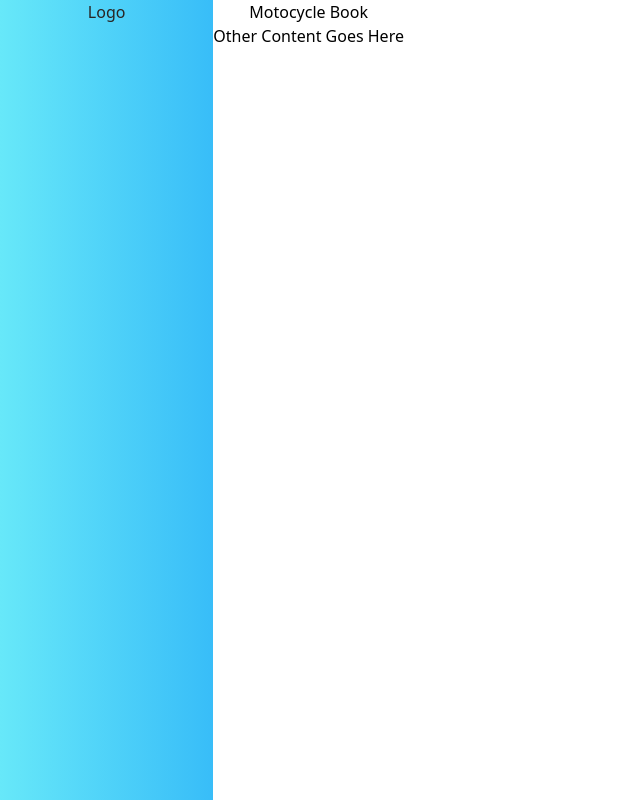
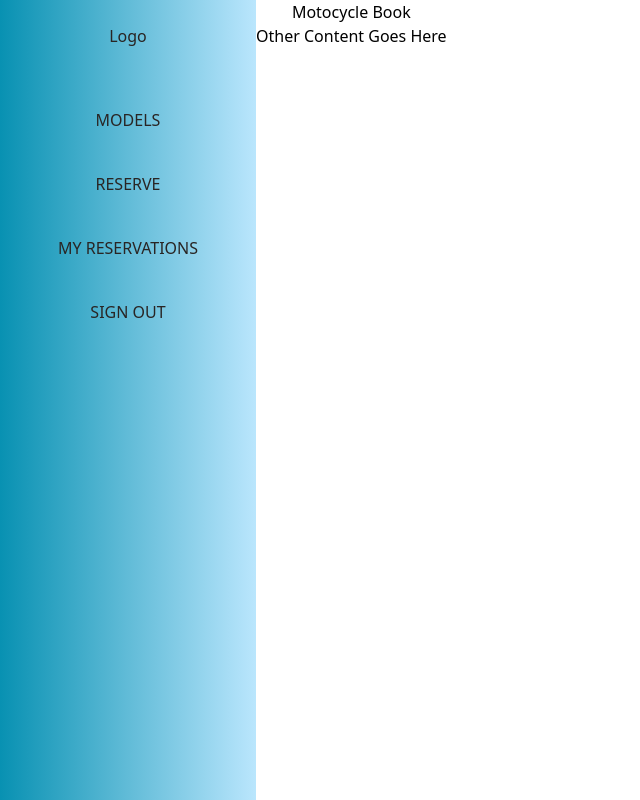
Before and after one commit to vikipretium/motorcycle-testdrive-frontend, a React (Create React App) app: page / in a window 1280 px wide. Shown: the whole page, without its empty margins (0-640 px from the left). Built offline with nearby package versions, Linux system fonts and the light colour scheme.

Commit message:
Add Navbar links and add colours and transitions to them

```diff
--- a/src/side_navbar/Navbar.js
+++ b/src/side_navbar/Navbar.js
@@ -1,9 +1,20 @@
 function NavBar() {
   return (
-    <div className="bg-gradient-to-r from-cyan-300 to-sky-400 text-stone-800 w-1/6 space-y-4">
-      <p> Logo </p>
+    <div className="bg-gradient-to-r from-cyan-600 to-sky-200 text-stone-800 w-1/5 space-y-4 align-middle justify-center">
+      <p className="py-6"> Logo </p>
       <nav>
-        <a className="block py-3 5 px-5"> </a>
+        <a href="#home" className="block py-5 px-5 rounded transition duration 300 hover:bg-blue-500 hover:text-white">
+          <p> MODELS </p>
+        </a>
+        <a href="#home" className="block py-5 px-5 rounded transition duration 300 hover:bg-blue-500 hover:text-white">
+          <p>RESERVE </p>
+        </a>
+        <a href="#home" className="block py-5 px-5 rounded transition duration 300 hover:bg-blue-500 hover:text-white">
+          <p> MY RESERVATIONS </p>
+        </a>
+        <a href="#home" className="block py-5 px-5 rounded transition duration 300 hover:bg-blue-500 hover:text-white">
+          <p> SIGN OUT </p>
+        </a>
       </nav>
     </div>
   );
```
